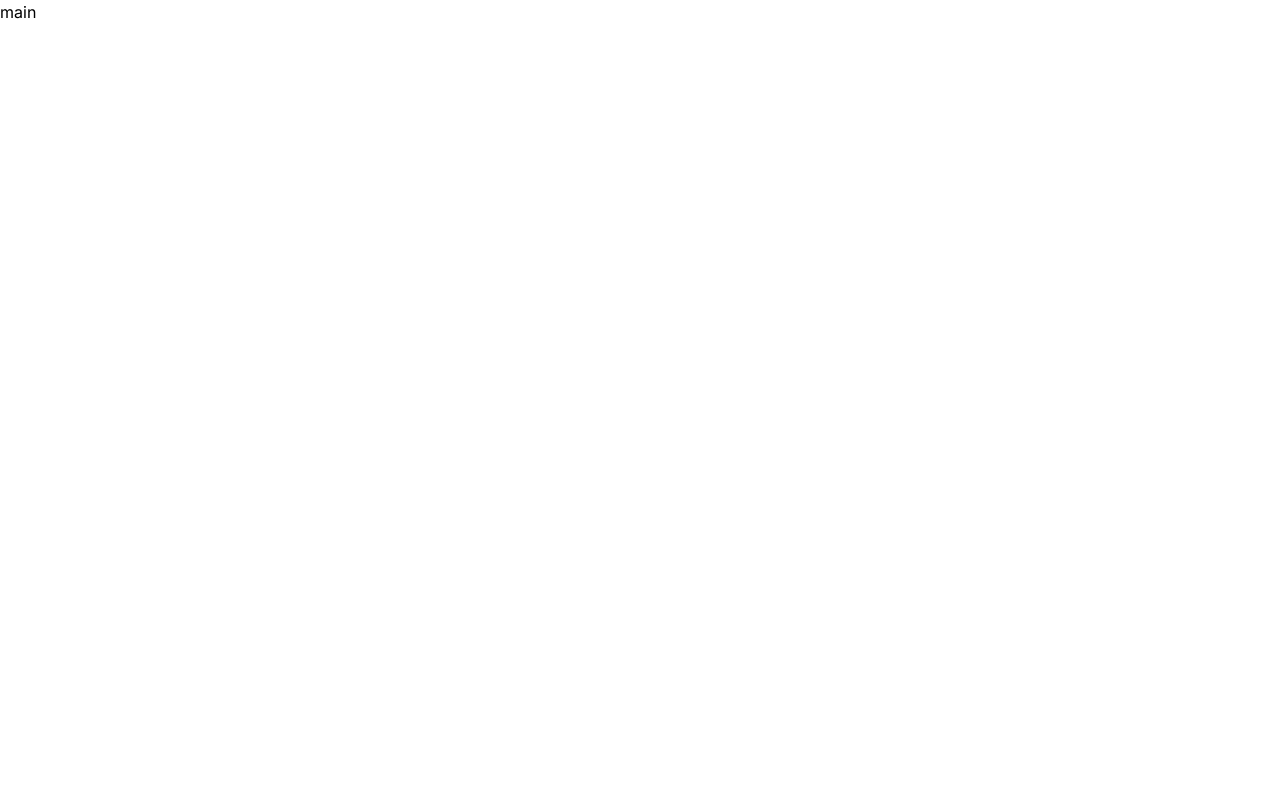
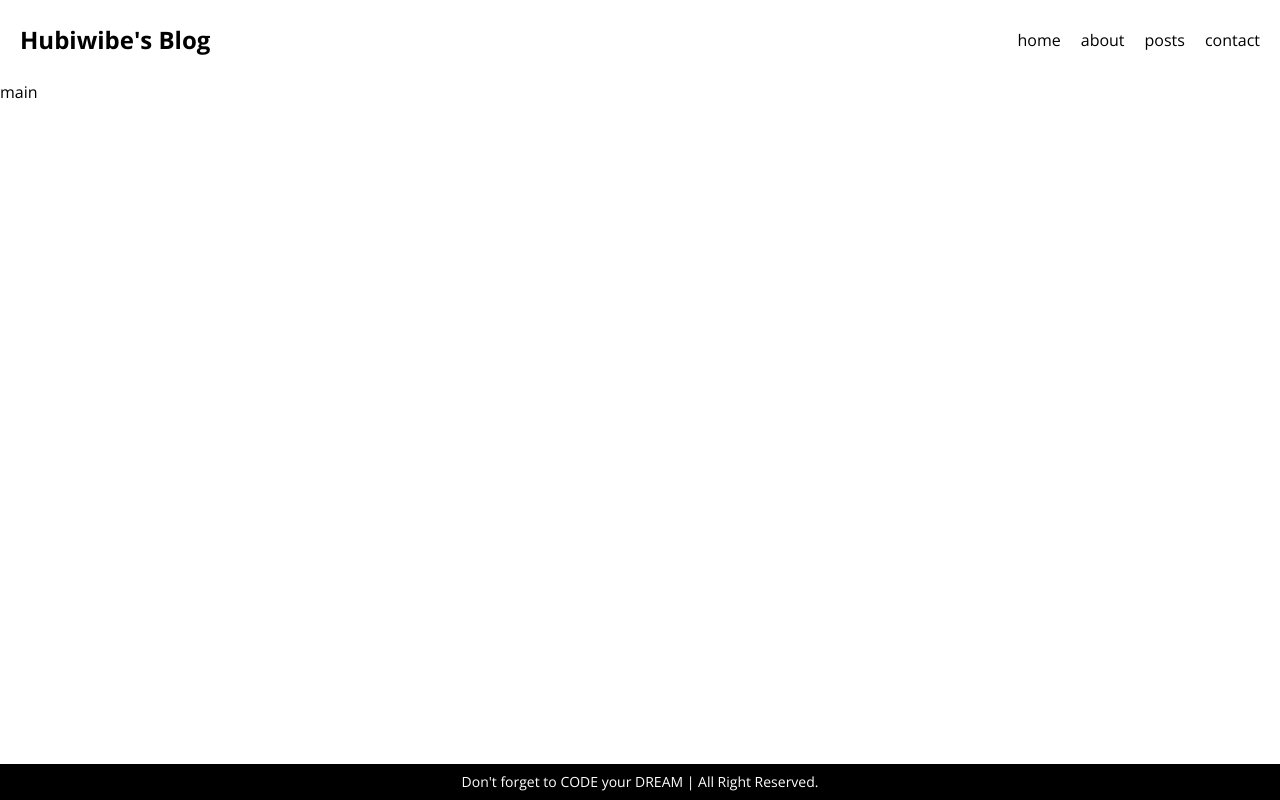
Before and after one commit to hubiwibe/blog, a Next.js app: page / in a window 1280 px wide. Built offline with nearby package versions, Linux system fonts and the light colour scheme.

Commit message:
🌱 Update: 메인 레이아웃 수정

```diff
--- a/src/app/layout.tsx
+++ b/src/app/layout.tsx
@@ -1,21 +1,28 @@
-import './globals.css'
-import { Inter } from 'next/font/google'
+import Link from 'next/link';
+import './globals.css';
+import { Open_Sans } from 'next/font/google';
+import Header from '@/components/Header';
+import Footer from '@/components/Footer';
 
-const inter = Inter({ subsets: ['latin'] })
+const sans = Open_Sans({ subsets: ['latin'] });
 
 export const metadata = {
-  title: 'Create Next App',
+  title: 'Hello world',
   description: 'Generated by create next app',
-}
+};
 
 export default function RootLayout({
   children,
 }: {
-  children: React.ReactNode
+  children: React.ReactNode;
 }) {
   return (
-    <html lang="en">
-      <body className={inter.className}>{children}</body>
+    <html lang="en" className={sans.className}>
+      <body className="flex flex-col max-w-screen-xl mx-auto">
+        <Header />
+        <main className="grow">{children}</main>
+        <Footer />
+      </body>
     </html>
-  )
+  );
 }
```
